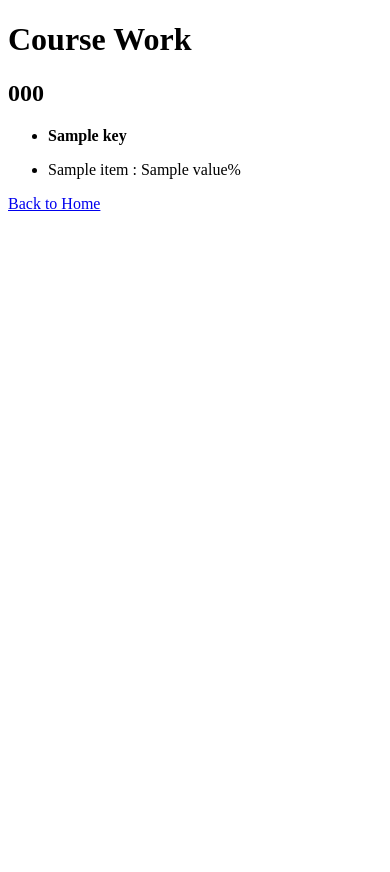
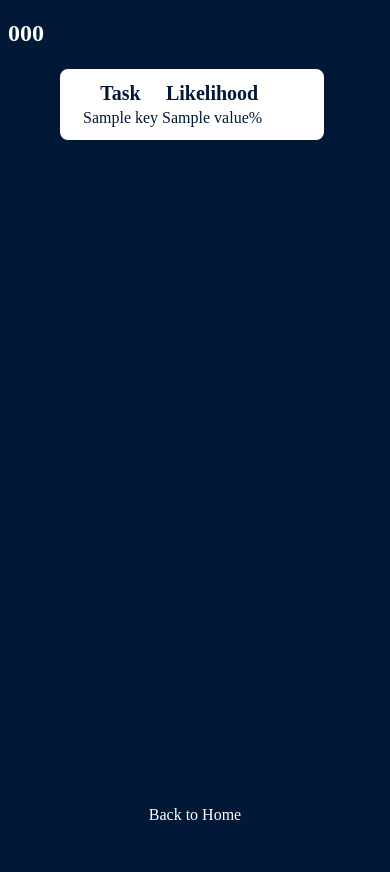
Before and after one commit to AnikaitKadamb/Course-Hunt, a Flask app: template templates/coursework.html in a window 390 px wide. Before the commit the page ends 211 px from the top, so only its background shows below. Run offline with Flask 3, Linux system fonts and the light colour scheme; the template is opened without the code that fills it: most values are stand-ins (such as "Sample title", 1, 10 or a date in 2020).

Commit message:
Add files via upload

```diff
--- a/app.py
+++ b/app.py
@@ -1,5 +1,5 @@
 import operations
-from flask import Flask, request, render_template, jsonify
+from flask import Flask, request, render_template, jsonify, url_for
 
 app = Flask(__name__)
 
@@ -37,9 +37,9 @@ def search():
 
 
     end = operations.check_var(commentlist, checkdict)
-    benchmark = (max(checkdict.values()) - (min(checkdict.values())+1))/2
+    benchmark = round((max(checkdict.values()) - (min(checkdict.values())+1))/2)
     course_work = {}
-    course_work = operations.course_work_list(checkdict,categorydict,benchmark)
+    course_work = operations.course_work_list(checkdict,benchmark)
     if end == 0:
         return render_template("coursework.html",coursework = course_work, course_code = course_code)
     operations.set_null_dict(checkdict,0)
--- a/operations.py
+++ b/operations.py
@@ -71,7 +71,6 @@ def check_var(commentlist, checkdict):
             pos = True
             for token in clause:
                 if token.lemma_ in checkdict:
-                    print(token)
                     check = token.lemma_
                 if token.dep_ == "neg":
                     pos = False
@@ -79,33 +78,14 @@ def check_var(commentlist, checkdict):
                 checkdict[check] += 1
     return 1
 
-def course_work_list(checkdict, categorydict, benchmark):
+
+def course_work_list(checkdict, benchmark):
     tempdict = {}
     for key, value in checkdict.items():
 
-        if value:
-            tempdict[key] = min(100, round((value/benchmark)*100))
-    #exams
-    if "final" in tempdict:
-        categorydict["Exams"]["final"] = 100
-    if "midterm" in tempdict or "test" in tempdict:
-        categorydict["Exams"]["midterm"] = max(tempdict["midterm"],tempdict["test"],86)
+        temp_value = min(100,round((value/benchmark)*100))
 
-    #assignments
-    for item in ["assignment","quiz","lab"]:
-        if item in tempdict:
-            categorydict["Assignments"][item] = tempdict[item]
+        if temp_value > 50:
+            tempdict[key] = temp_value
 
-    #projects
-    for item in ["presentation","group","project","essay","research"]:
-        if item in tempdict:
-            if item == "group":
-                categorydict["Projects"][item+" work"] = tempdict[item]
-            categorydict["Projects"][item] = tempdict[item]
-
-    finaldict = {}
-    for key, value in categorydict.items():
-        if value:
-            finaldict[key] = value
-
-    return finaldict
+    return tempdict
--- /dev/null
+++ b/static/css/coursework.css
@@ -0,0 +1,38 @@
+body{
+    height: 100vh;
+    background-color: #011936;
+    color: white;
+}
+
+.whitebox{
+    margin-left: 50px;
+    background: white;
+    color: #011936;
+    padding: 10px 20px;
+    border: 2px solid #011936;
+    border-radius: 10px;
+    width: 60%;
+}
+
+tr{
+  font-size: 20px;
+  text-align: center;
+}
+
+td{
+  font-size: 80%;
+  text-align: center;
+}
+
+a{
+  color: white;
+  text-decoration: none;
+  display: block;
+  text-align: center;
+  position: fixed;
+  bottom:0;
+  left:50%;
+  transform: translateX(-50%);
+  width: auto;
+  padding-bottom: 20px;
+}
--- a/templates/coursework.html
+++ b/templates/coursework.html
@@ -3,24 +3,32 @@
 <head>
     <meta charset="UTF-8">
     <meta name="viewport" content="width=device-width, initial-scale=1.0">
+    <link rel="stylesheet" href="{{ url_for('static', filename='css/coursework.css') }}">
     <title>CourseWork</title>
 </head>
+
 <body>
-    <h1>Course Work</h1>
     <h2> <strong>{{ course_code }}</strong></h2>
-    <ul>
-        {% for key, value in coursework.items() %}
-            <li>
-                <p><strong>{{ key }}</strong>
-                    {% for item in value %}
-                    <li>
-                            {{ item }} : {{value[item]}}%
-                    </li>
-                    {% endfor %}
-                </p>
-            </li>
-        {% endfor %}
-    </ul>
-    <a href="/">Back to Home</a>
+    <div class = "whitebox">
+        <table>
+            <thead>
+                <tr>
+                    <th>Task</th>
+                    <th>Likelihood</th>
+                </tr>
+            </thead>
+            <tbody>
+                {% for key, value in coursework.items() %}
+                    <tr>
+                        <td> {{ key }}</td>
+                        <td>{{ value }}%</td>
+                    </tr>
+                {% endfor %}
+            </tbody>
+        </table>
+    </div>
+    <a href="/"class="end">Back to Home</a>
 </body>
+
+
 </html>
```
Also changed, not shown: static/css/index.css (added, +63 -0 lines), static/js/index.js (added, +34 -0 lines), templates/index.html (+16 -7 lines).
